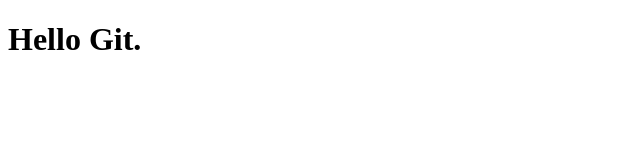
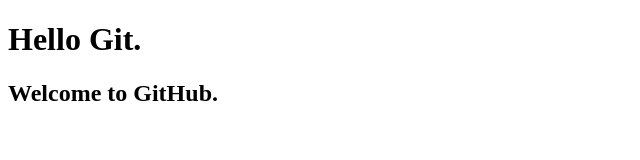
Before and after one commit to filmar-sy/belajar-git-remote, a plain HTML site: page index.html in a window 1280 px wide. Shown: the whole page, without its empty margins (0-640 px from the left). Drawn offline with Linux system fonts and the light colour scheme.

Commit message:
add text to index.html

```diff
--- a/index.html
+++ b/index.html
@@ -7,5 +7,6 @@
   </head>
   <body>
     <h1>Hello Git.</h1>
+    <h2>Welcome to GitHub.</h2>
   </body>
 </html>
```
